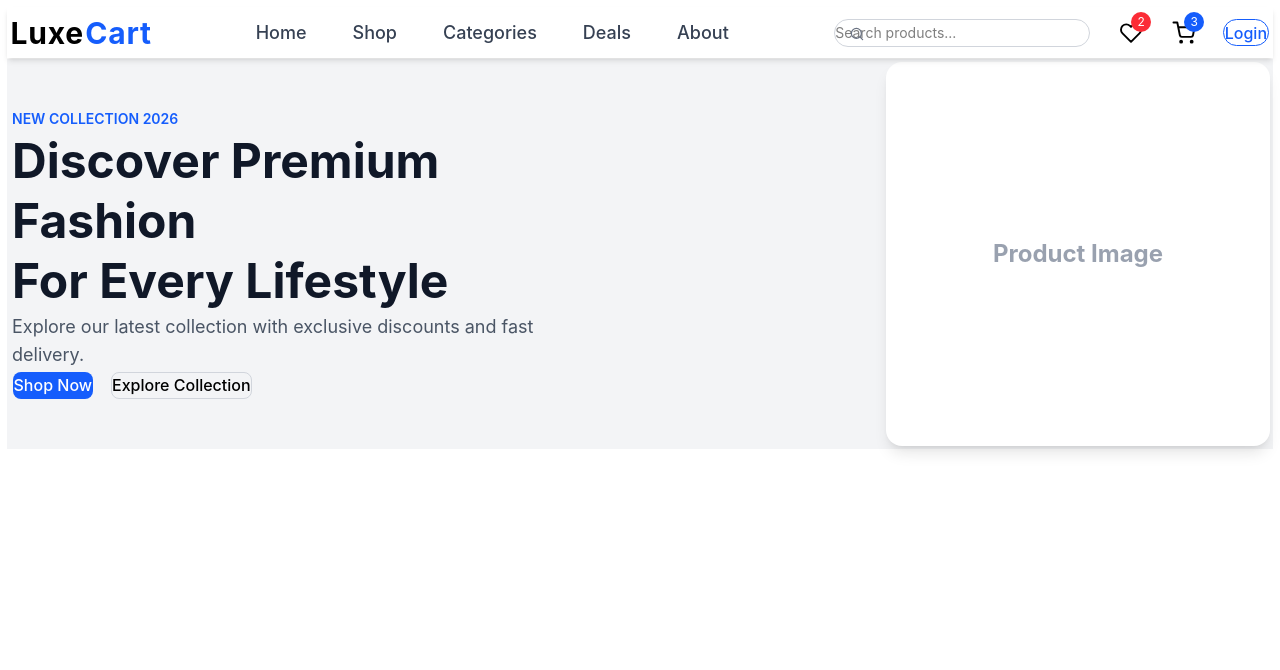
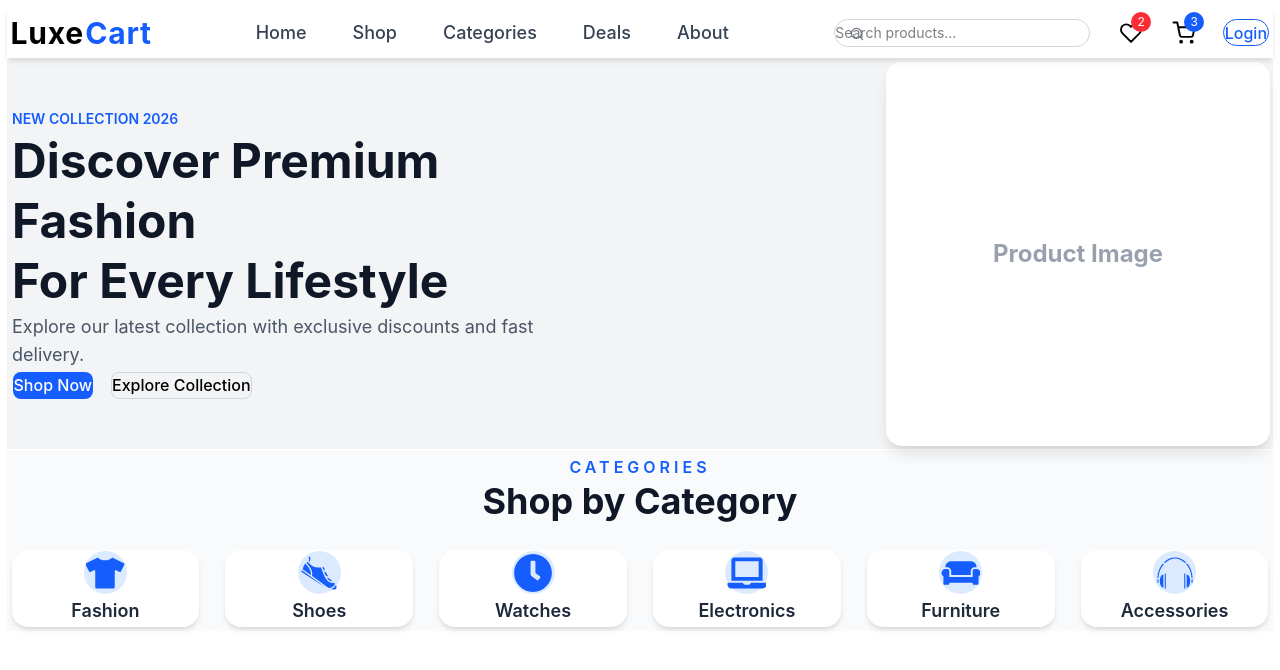
Before and after one commit to Husnain024/E-Commerce-Project, a React (Vite) app: page / in a window 1280 px wide. Shown: the top 670 px of the page. Built offline with nearby package versions, Linux system fonts and the light colour scheme.

Commit message:
Add Categories section with dynamic cards

```diff
--- a/src/App.jsx
+++ b/src/App.jsx
@@ -1,11 +1,13 @@
 import Navbar from "./components/layout/Navbar";
 import Hero from "./components/sections/Hero";
+import Categories from "./components/sections/Categories";
 
 function App() {
   return (
     <div>
       <Navbar />
       <Hero />
+      <Categories />
     </div>
   );
 }
--- /dev/null
+++ b/src/components/sections/Categories.jsx
@@ -0,0 +1,51 @@
+import React from "react";
+import { categories } from "../../data/categories";
+
+function Categories() {
+  return (
+    <section className="bg-gray-50 py-20">
+      <div className="mx-auto max-w-7xl px-6">
+        {/* Heading */}
+        <div className="mb-14 text-center">
+          <p className="font-semibold uppercase tracking-[4px] text-blue-600">
+            Categories
+          </p>
+
+          <h2 className="mt-3 text-4xl font-bold text-gray-900">
+            Shop by Category
+          </h2>
+          <br />
+
+          {/* <p className="mx-auto mt-4 max-w-xl text-gray-500">
+            Browse our premium collections and discover products from your
+            favorite categories.
+          </p> */}
+        </div>
+
+        {/* Cards */}
+        <div className="grid grid-cols-2 gap-6 md:grid-cols-3 lg:grid-cols-6">
+          {categories.map((category) => {
+            const Icon = category.icon;
+
+            return (
+              <div
+                key={category.id}
+                className="group flex flex-col items-center rounded-2xl bg-white p-8 shadow-md transition-all duration-300 hover:-translate-y-2 hover:shadow-xl"
+              >
+                <div className="mb-4 rounded-full bg-blue-100 p-5 text-blue-600 transition-all duration-300 group-hover:bg-blue-600 group-hover:text-white">
+                  <Icon size={40} />
+                </div>
+
+                <h3 className="text-lg font-semibold text-gray-800">
+                  {category.name}
+                </h3>
+              </div>
+            );
+          })}
+        </div>
+      </div>
+    </section>
+  );
+}
+
+export default Categories;
--- /dev/null
+++ b/src/data/categories.js
@@ -0,0 +1,41 @@
+import {
+  FaTshirt,
+  FaLaptop,
+  FaCouch,
+  FaClock,
+} from "react-icons/fa";
+
+import { GiRunningShoe, GiHeadphones } from "react-icons/gi";
+
+export const categories = [
+  {
+    id: 1,
+    name: "Fashion",
+    icon: FaTshirt,
+  },
+  {
+    id: 2,
+    name: "Shoes",
+    icon: GiRunningShoe,
+  },
+  {
+    id: 3,
+    name: "Watches",
+    icon: FaClock,
+  },
+  {
+    id: 4,
+    name: "Electronics",
+    icon: FaLaptop,
+  },
+  {
+    id: 5,
+    name: "Furniture",
+    icon: FaCouch,
+  },
+  {
+    id: 6,
+    name: "Accessories",
+    icon: GiHeadphones,
+  },
+];
```
